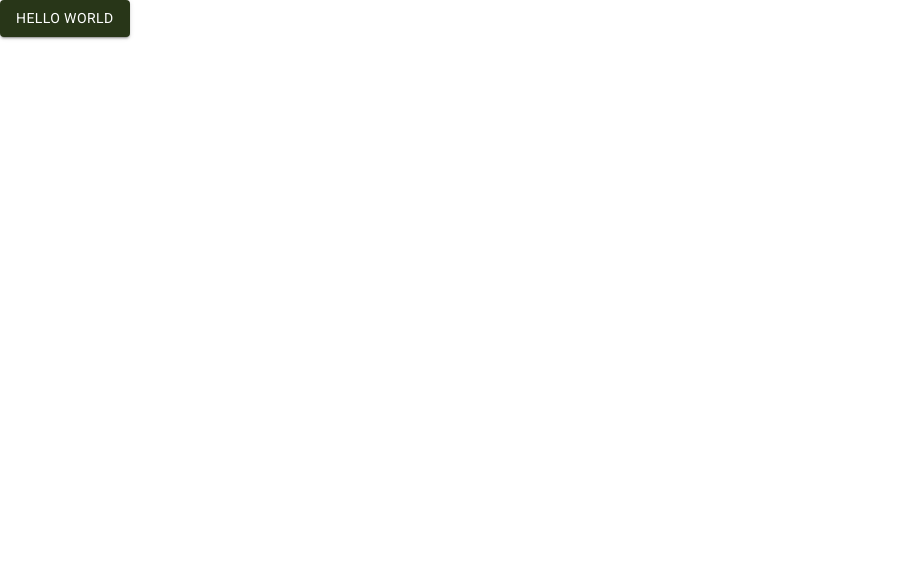
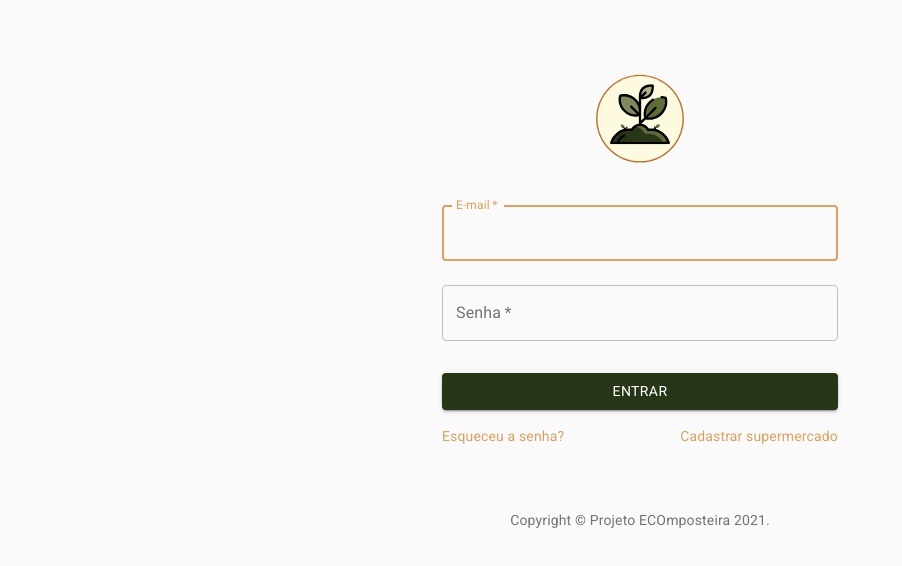
Before and after one commit to Projeto-ECOmposteira/frontend, a React (Create React App) app in the folder app/: page / in a window 1280 px wide. Shown: the top 566 px of the page, without its empty margins (0-902 px from the left). Built offline with nearby package versions, Linux system fonts and the light colour scheme.

Commit message:
Add login page

```diff
--- a/app/src/pages/App.tsx
+++ b/app/src/pages/App.tsx
@@ -1,6 +1,7 @@
 import React from "react";
-import Button from "@material-ui/core/Button";
+import CssBaseline from "@material-ui/core/CssBaseline";
 import { createMuiTheme, ThemeProvider } from "@material-ui/core/styles";
+import SignIn from "./SignIn";
 
 const theme = createMuiTheme({
   palette: {
@@ -14,13 +15,8 @@ const theme = createMuiTheme({
 function App() {
   return (
     <ThemeProvider theme={theme}>
-      <div>
-        <header>
-          <Button variant="contained" color="secondary">
-            Hello World
-          </Button>
-        </header>
-      </div>
+      <CssBaseline />
+      <SignIn />
     </ThemeProvider>
   );
 }
--- /dev/null
+++ b/app/src/pages/SignIn/index.tsx
@@ -0,0 +1,76 @@
+import React from "react";
+import Button from "@material-ui/core/Button";
+import TextField from "@material-ui/core/TextField";
+import Link from "@material-ui/core/Link";
+import Grid from "@material-ui/core/Grid";
+import Box from "@material-ui/core/Box";
+import Container from "@material-ui/core/Container";
+import { useStyles } from "./styles";
+import Copyright from "../../components/Copyright";
+import LogoImage from "../../assets/img/logo.svg";
+
+export default function SignIn() {
+  const classes = useStyles();
+
+  return (
+    <Container component="main" maxWidth="xs">
+      <div className={classes.paper}>
+        <div className={classes.logoContainer}>
+          <img
+            className={classes.logo}
+            src={LogoImage}
+            alt="Projeto ECOmposteira"
+          />
+        </div>
+        <form className={classes.form} noValidate>
+          <TextField
+            variant="outlined"
+            margin="normal"
+            required
+            fullWidth
+            id="email"
+            label="E-mail"
+            name="email"
+            autoComplete="email"
+            autoFocus
+          />
+          <TextField
+            variant="outlined"
+            margin="normal"
+            required
+            fullWidth
+            name="password"
+            label="Senha"
+            type="password"
+            id="password"
+            autoComplete="current-password"
+          />
+          <Button
+            type="submit"
+            fullWidth
+            variant="contained"
+            color="secondary"
+            className={classes.submit}
+          >
+            Entrar
+          </Button>
+          <Grid container>
+            <Grid item xs>
+              <Link href="#" variant="body2">
+                Esqueceu a senha?
+              </Link>
+            </Grid>
+            <Grid item>
+              <Link href="#" variant="body2">
+                {"Cadastrar supermercado"}
+              </Link>
+            </Grid>
+          </Grid>
+        </form>
+      </div>
+      <Box mt={8}>
+        <Copyright />
+      </Box>
+    </Container>
+  );
+}
--- /dev/null
+++ b/app/src/pages/SignIn/styles.tsx
@@ -0,0 +1,26 @@
+import { makeStyles } from "@material-ui/core/styles";
+
+const useStyles = makeStyles((theme) => ({
+  paper: {
+    marginTop: theme.spacing(8),
+    display: "flex",
+    flexDirection: "column",
+    alignItems: "center",
+  },
+  logoContainer: {
+    margin: theme.spacing(1),
+  },
+  logo: {
+    height: "96px",
+    width: "96px",
+  },
+  form: {
+    width: "100%", // Fix IE 11 issue.
+    marginTop: theme.spacing(1),
+  },
+  submit: {
+    margin: theme.spacing(3, 0, 2),
+  },
+}));
+
+export { useStyles };
```
